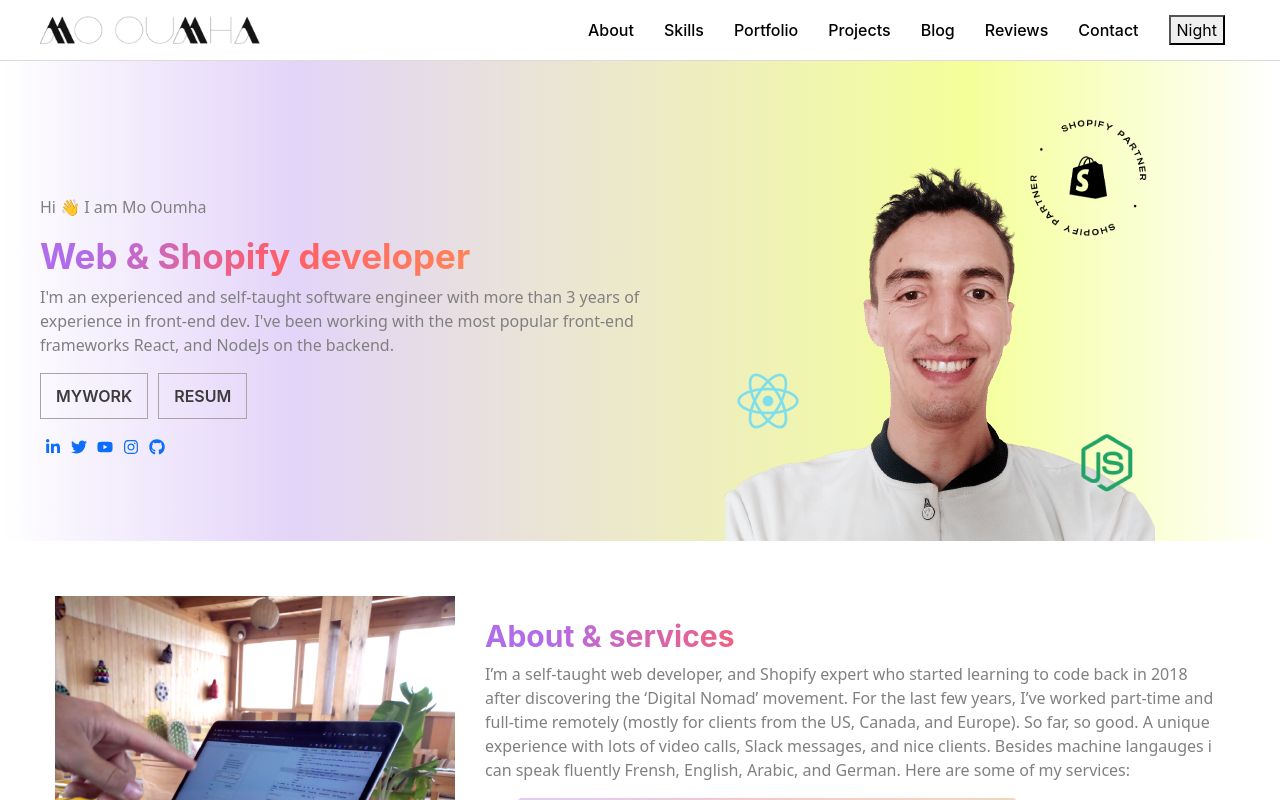
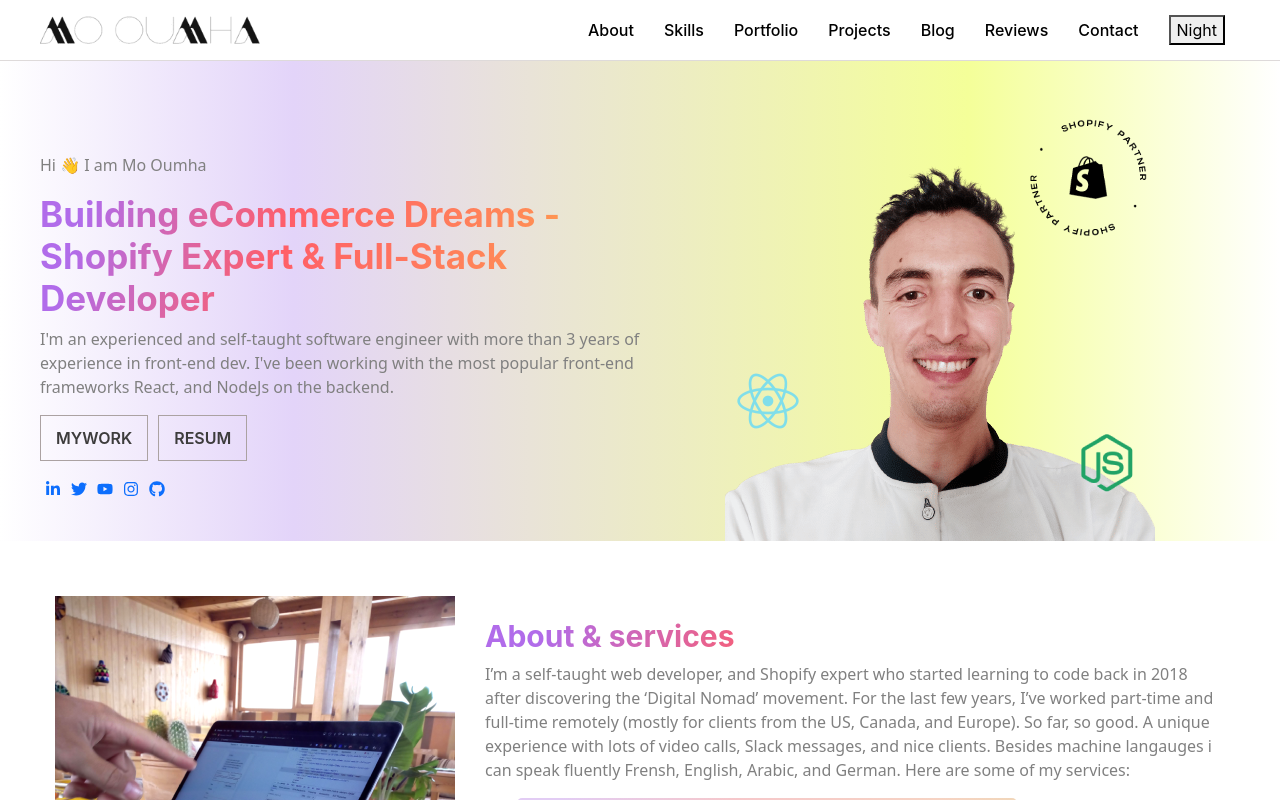
Before and after one commit to MOuhax/mo-oumha-portfolio, a React (Create React App) app: page / in a window 1280 px wide. Shown: the top 800 px of the page. Built offline with nearby package versions, Linux system fonts and the light colour scheme.

Commit message:
Update headline in Herobanner.jsx

```diff
--- a/src/components/Herobanner.jsx
+++ b/src/components/Herobanner.jsx
@@ -9,7 +9,7 @@ function Herobanner() {
 				<div className=" flex-50">
 					<p> Hi <span>👋</span> I am Mo Oumha</p>
 
-					<h2> Web & Shopify developer</h2>
+					<h2>Building eCommerce Dreams - Shopify Expert & Full-Stack Developer</h2>
 					<p>I'm an experienced and self-taught software engineer with more than 3 years of experience in front-end dev. I've been working with the most popular front-end frameworks React, and NodeJs on the backend.
 
 
```
